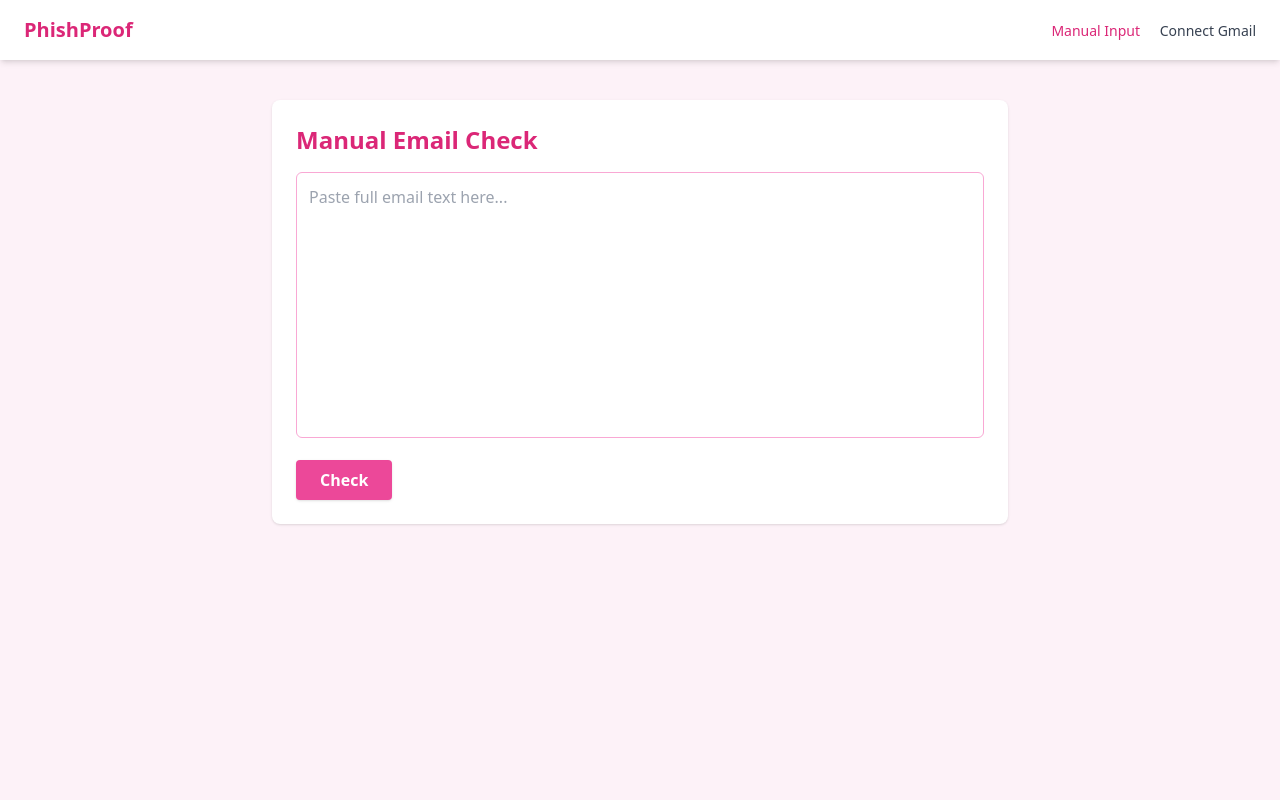
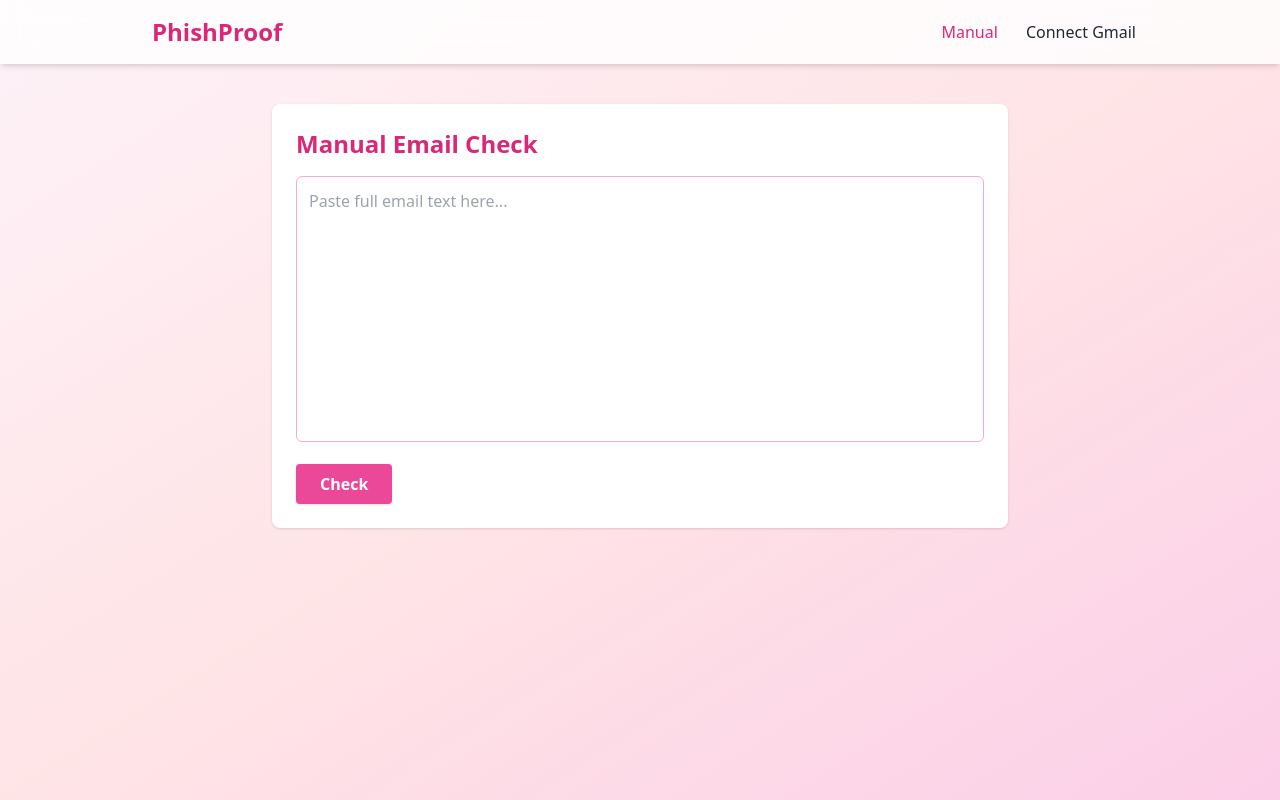
Before and after one commit to jczekanska/phish_detection, a Flask app: page / in a window 1280 px wide. Run offline with Flask 3, Linux system fonts and the light colour scheme; some libraries are stand-ins or nearby versions.

Commit message:
changed layout

```diff
--- a/templates/layout.html
+++ b/templates/layout.html
@@ -2,29 +2,35 @@
 <html lang="en">
 <head>
   <meta charset="UTF-8" />
+  <meta name="viewport" content="width=device-width, initial-scale=1" />
   <title>PhishProof</title>
-  <meta name="viewport" content="width=device-width, initial-scale=1" />
+
+  <!-- Tailwind CSS -->
   <script src="https://cdn.tailwindcss.com"></script>
 </head>
-<body class="bg-pink-50 text-gray-800 min-h-screen">
+<body class="min-h-screen bg-gradient-to-br from-pink-50 via-rose-100 to-pink-200 text-gray-800">
+
   <!-- Navbar -->
-  <nav class="bg-white shadow-md px-6 py-4 flex justify-between items-center">
-    <a href="{{ url_for('index') }}" class="text-xl font-bold text-pink-600">PhishProof</a>
-    <div class="space-x-4">
-      <a href="{{ url_for('index') }}" class="text-sm font-medium {% if request.endpoint == 'index' %}text-pink-600{% else %}text-gray-700 hover:text-pink-500{% endif %}">
-        Manual Input
+  <nav class="bg-white/80 backdrop-blur-md sticky top-0 z-10 shadow-md">
+    <div class="max-w-5xl mx-auto px-4 py-4 flex items-center justify-between">
+      <a href="{{ url_for('index') }}" class="text-2xl font-bold text-pink-600 flex items-center gap-2">
+        <i class="fas fa-shield-alt"></i> PhishProof
       </a>
-      {% if token_exists %}
-        <a href="{{ url_for('scan') }}" class="text-sm font-medium text-gray-700 hover:text-pink-500">Auto Gmail Scan</a>
-      {% else %}
-        <a href="{{ url_for('login') }}" class="text-sm font-medium text-gray-700 hover:text-pink-500">Connect Gmail</a>
-      {% endif %}
+      <div class="space-x-6">
+        <a href="{{ url_for('index') }}" class="hover:text-pink-500 font-medium {% if request.endpoint == 'index' %}text-pink-600{% endif %}">Manual</a>
+        {% if token_exists %}
+          <a href="{{ url_for('scan') }}" class="hover:text-pink-500 font-medium {% if request.endpoint == 'scan' %}text-pink-600{% endif %}">Auto Scan</a>
+        {% else %}
+          <a href="{{ url_for('login') }}" class="hover:text-pink-500 font-medium {% if request.endpoint == 'login' %}text-pink-600{% endif %}">Connect Gmail</a>
+        {% endif %}
+      </div>
     </div>
   </nav>
 
-  <!-- Main Content -->
-  <main class="max-w-3xl mx-auto px-4 py-10">
+  <!-- Main container -->
+  <main class="max-w-3xl mx-auto py-10 px-4">
     {% block content %}{% endblock %}
   </main>
+
 </body>
 </html>
```
